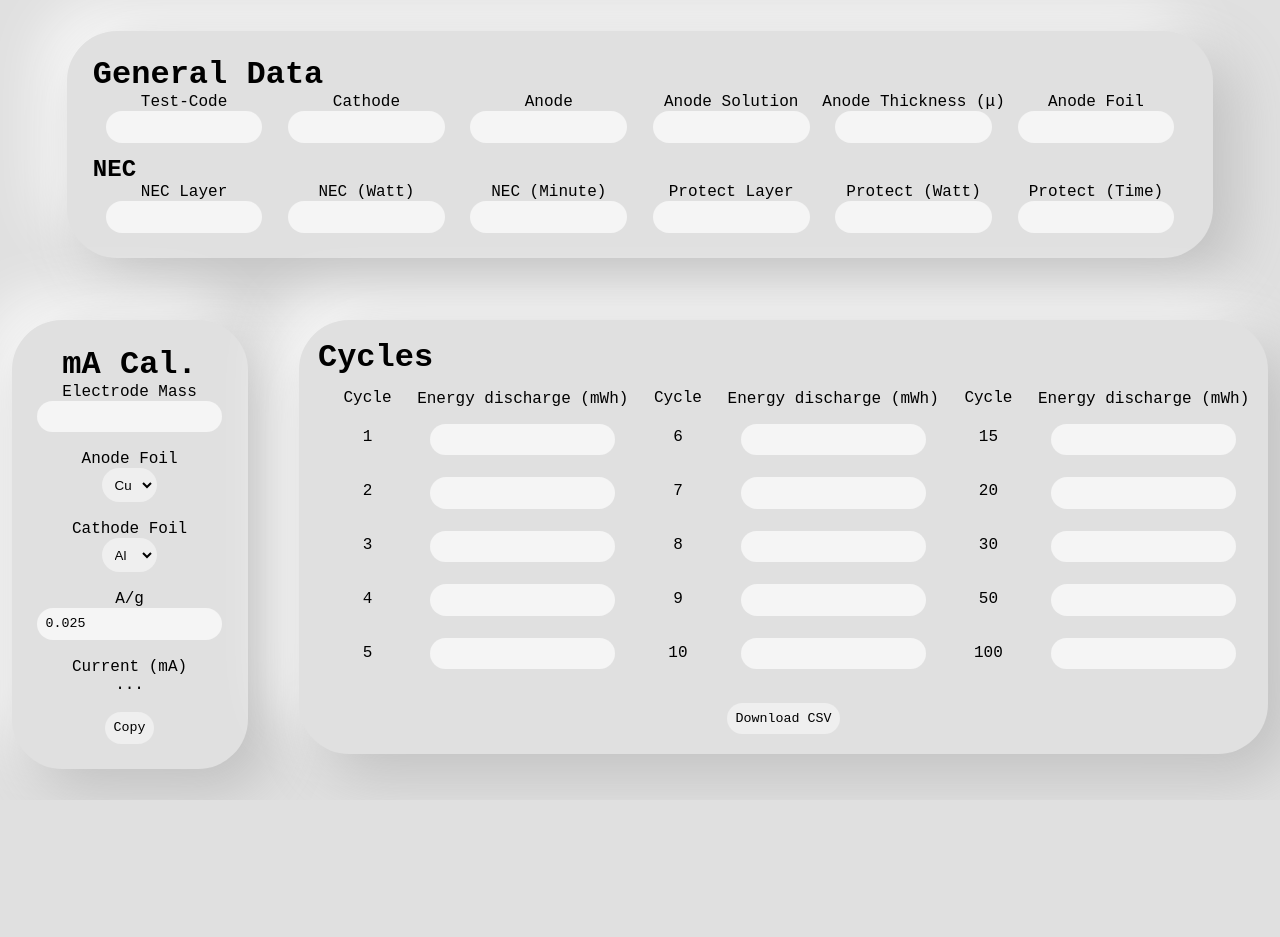
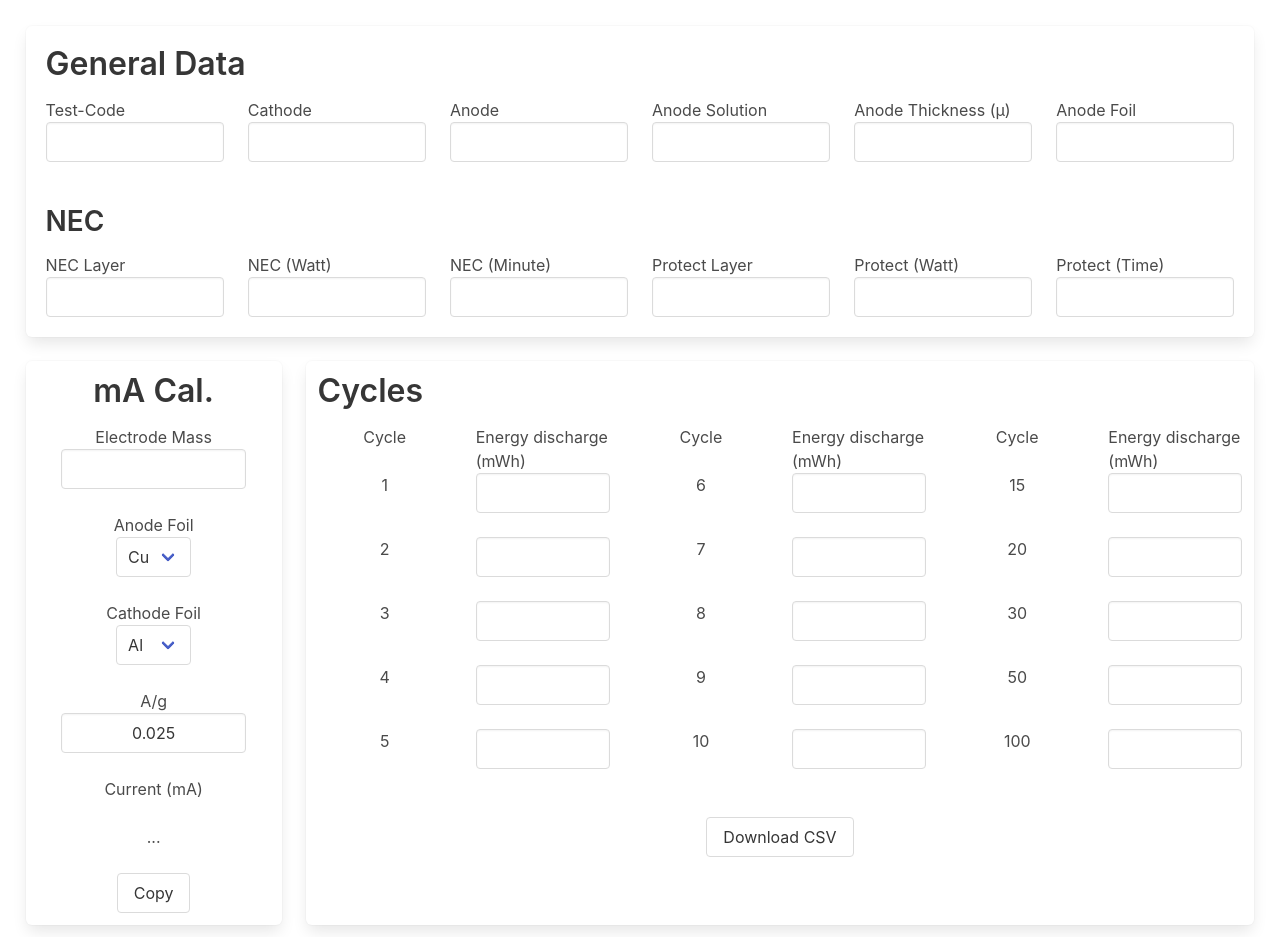
Before and after one commit to Putter173/NEC_DataEntry, a plain HTML site: page index.html in a window 1280 px wide. Before the commit the page ends 800 px from the top, so only its background shows below. Drawn offline with nearby package versions, Linux system fonts and the light colour scheme.

Commit message:
Added Bulma

```diff
--- a/index.html
+++ b/index.html
@@ -80,251 +80,199 @@
             document.body.removeChild(element);
         }
     </script>
-    <style>
-        body {
-            margin: 0;
-            background-color: #e0e0e0;
-        }
-        body,
-        input,
-        button {
-            font-family: "Courier New", Courier, monospace;
-        }
-        #max-size {
-            width: 100%;
-            height: 100vh;
-            display: grid;
-            place-items: center;
-        }
-        #dataBox {
-            border-radius: 50px;
-            background: #e0e0e0;
-            box-shadow:  20px 20px 60px #bebebe, -20px -20px 60px #ffffff;
-            width: fit-content;
-            height: fit-content;
-            padding: 2vw;
-        }
-        h1,
-        h2 {
-            margin: 0;
-        }
-        label,
-        #calBox,
-        .column {
-            display: grid;
-            place-items: center;
-        }
-        input {
-            background-color: #f5f5f5;
-        }
-        input,
-        select {
-            border: 2px solid transparent;
-            padding: 0.5vw;
-            border-radius: 50px;
-        }
-        button,
-        input {
-            border: 2px solid transparent;
-            padding: 0.5vw;
-            border-radius: 100px;
-        }
-        button:focus,
-        button:hover,
-        input {
-            outline: none;
-        }
-        button:active,
-        input#submit:active {
-            background-color: lightgray;
-            border: 2px solid transparent;
-        }
-        :focus {
-            border: 2px solid lightgray;
-        }
-        .firstIn {
-            width: 10.9375vw;
-            margin: 0 1vw;
-        }
-        h2 {
-            margin-top: 1vw;
-        }
-        #calBox {
-            border-radius: 50px;
-            background: #e0e0e0;
-            box-shadow:  20px 20px 60px #bebebe, -20px -20px 60px #ffffff;
-            width: fit-content;
-            height: fit-content;
-            padding: 2vw;
-            margin-right: 4vw;
-        }
-        #mainBox {
-            border-radius: 50px;
-            background: #e0e0e0;
-            box-shadow:  20px 20px 60px #bebebe, -20px -20px 60px #ffffff;
-            padding: 1.5vw;
-            width: fit-content;
-            height: fit-content;
-        }
-        #mainBox h1 {
-            margin-bottom: 1vw;
-        }
-        #sub {
-            display: flex;
-            text-align: center;
-            vertical-align: middle;
-        }
-        .sub {
-            margin-left: 2vw;
-        }
-        .sub p {
-            margin: 1.65625vw 0 1.15625vw 0;
-        }
-        .sub input {
-            margin: 1vw 0 .5vw 0;
-        }
-    </style>
+    <link rel="stylesheet" href="https://cdn.jsdelivr.net/npm/bulma@0.9.3/css/bulma.min.css">
 </head>
 <body>
-    <div id="max-size">
-        <div id="dataBox">
+    <div style="padding: 2vw;display: grid;place-items: center;height: 100vh;">
+        <div class="box content">
             <h1>General Data</h1>
-            <div style="display: flex;">
-                <label> Test-Code <br>
-                    <input class="firstIn" id="testCode">
+            <div class="columns" style="display: flex;">
+                <label class="column"> Test-Code
+                    <input class="input" id="testCode">
                 </label>
-                <label> Cathode <br>
-                    <input class="firstIn" id="cathode">
+                <label class="column"> Cathode
+                    <input class="input" id="cathode">
                 </label>
-                <label> Anode <br>
-                    <input class="firstIn" id="anode">
+                <label class="column"> Anode
+                    <input class="input" id="anode">
                 </label>
-                <label> Anode Solution <br>
-                    <input class="firstIn" id="anodeSol">
+                <label class="column"> Anode Solution
+                    <input class="input" id="anodeSol">
                 </label>
-                <label> Anode Thickness (μ) <br>
-                    <input class="firstIn" id="anodeThick">
+                <label class="column"> Anode Thickness (μ)
+                    <input class="input" id="anodeThick">
                 </label>
-                <label> Anode Foil <br>
-                    <input class="firstIn" id="anodeFoil">
+                <label class="column"> Anode Foil
+                    <input class="input" id="anodeFoil">
                 </label>
             </div>
             <h2>NEC</h2>
-            <div style="display: flex;">
-                <label> NEC Layer <br>
-                    <input class="firstIn" id="necLayer">
+            <div class="columns" style="display: flex;">
+                <label class="column"> NEC Layer
+                    <input class="input" id="necLayer">
                 </label>
-                <label> NEC (Watt) <br>
-                    <input class="firstIn" id="necWatt">
+                <label class="column"> NEC (Watt)
+                    <input class="input" id="necWatt">
                 </label>
-                <label> NEC (Minute) <br>
-                    <input class="firstIn" id="necMinute">
+                <label class="column"> NEC (Minute)
+                    <input class="input" id="necMinute">
                 </label>
-                <label> Protect Layer <br>
-                    <input class="firstIn" id="protectLayer">
+                <label class="column"> Protect Layer
+                    <input class="input" id="protectLayer">
                 </label>
-                <label> Protect (Watt) <br>
-                    <input class="firstIn" id="protectWatt">
+                <label class="column"> Protect (Watt)
+                    <input class="input" id="protectWatt">
                 </label>
-                <label> Protect (Time) <br>
-                    <input class="firstIn" id="protectTime">
+                <label class="column"> Protect (Time)
+                    <input class="input" id="protectTime">
                 </label>
             </div>
         </div>
-        <div style="display: flex;">
-            <div id="calBox">
+        <div class="columns">
+            <div class="column box content" style="margin: .75rem; max-width: 20vw;text-align: center;">
                 <h1>mA Cal.</h1>
                 <label> Electrode Mass <br>
-                    <input id="mass" type="number" onChange="calculate()">
+                    <input id="mass" class="input" style="max-width: 80%;text-align: center;" type="number" onChange="calculate()">
                 </label>
                 <br>
+                <br>
+                <div>
                     <label> Anode Foil <br>
+                        <div class="select">
                             <select id="anodeFoil" onChange="calculate()">
                                 <option value="Cu">Cu</option>
                                 <option value="Al">Al</option>
                             </select>
+                        </div>
                     </label>
+                    </div>
                 <br>
+                <div>
                     <label> Cathode Foil <br>
+                        <div class="select">
                             <select id="cathodeFoil" onChange="calculate()">
-
                                 <option value="Al">Al</option>
                                 <option value="Cu">Cu</option>
                             </select>
+                        </div>
+                    </label>
+                </div>
+                <br>
+                <label> A/g <br>
+                    <input  id="ampPerGram" class="input" style="max-width: 80%;text-align: center;" value="0.025" onChange="calculate()">
                 </label>
                 <br>
-                <label> A/g <br>
-                    <input  id="ampPerGram" value="0.025" onChange="calculate()">
-                </label>
                 <br>
-                <label> Current (mA) <br>
-                    <div id="result" onChange="calculate()">
+                <label> Current (mA) <br><br>
+                    <div id="result" style="text-align: center;" onChange="calculate()">
                         ...
                     </div>
                 </label>
                 <br>
-                <button id="copy" onclick="cc()">Copy</button>
+                <button class="button" id="copy" onclick="cc()">Copy</button>
             </div>
-            <div id="mainBox">
+            <div class="box content column" style="margin: .75rem;">
                 <h1>Cycles</h1>
-                <div class="column">
-                    <div class="column">
-                        <div id="sub">
-                            <div class="sub column">
+                <div>
+                    <div>
+                        <div class="columns">
+                            <div class="column" style="text-align: center;">
                                 Cycle
                                 <br>
+                                <br>
                                 <p>1</p>
+                                <br>
                                 <p>2</p>
+                                <br>
                                 <p>3</p>
+                                <br>
                                 <p>4</p>
+                                <br>
                                 <p>5</p>
                             </div>
-                            <div class="sub column">
+                            <div class="column">
                                 Energy discharge (mWh)
-                                <input type="number" id="1">
-                                <input type="number" id="2">
-                                <input type="number" id="3">
-                                <input type="number" id="4">
-                                <input type="number" id="5">
+                                <input class="input" type="number" id="1">
+                                <br>
+                                <br>
+                                <input class="input" type="number" id="2">
+                                <br>
+                                <br>
+                                <input class="input" type="number" id="3">
+                                <br>
+                                <br>
+                                <input class="input" type="number" id="4">
+                                <br>
+                                <br>
+                                <input class="input" type="number" id="5">
                             </div>
-                            <div class="sub column">
+                            <div class="column" style="text-align: center;">
                                 Cycle
                                 <br>
+                                <br>
                                 <p>6</p>
+                                <br>
                                 <p>7</p>
+                                <br>
                                 <p>8</p>
+                                <br>
                                 <p>9</p>
+                                <br>
                                 <p>10</p>
                             </div>
-                            <div class="sub column">
+                            <div class="column">
                                 Energy discharge (mWh)
-                                <input type="number" id="6">
-                                <input type="number" id="7">
-                                <input type="number" id="8">
-                                <input type="number" id="9">
-                                <input type="number" id="10">
+                                <input class="input" type="number" id="6">
+                                <br>
+                                <br>
+                                <input class="input" type="number" id="7">
+                                <br>
+                                <br>
+                                <input class="input" type="number" id="8">
+                                <br>
+                                <br>
+                                <input class="input" type="number" id="9">
+                                <br>
+                                <br>
+                                <input class="input" type="number" id="10">
                             </div>
-                            <div class="sub column">
+                            <div class="column" style="text-align: center;">
                                 Cycle
                                 <br>
+                                <br>
                                 <p>15</p>
+                                <br>
                                 <p>20</p>
+                                <br>
                                 <p>30</p>
+                                <br>
                                 <p>50</p>
+                                <br>
                                 <p>100</p>
                             </div>
-                            <div class="sub column">
+                            <div class="column">
                                 Energy discharge (mWh)
-                                <input type="number" id="15">
-                                <input type="number" id="20">
-                                <input type="number" id="30">
-                                <input type="number" id="50">
-                                <input type="number" id="100">
+                                <input class="input" type="number" id="15">
+                                <br>
+                                <br>
+                                <input class="input" type="number" id="20">
+                                <br>
+                                <br>
+                                <input class="input" type="number" id="30">
+                                <br>
+                                <br>
+                                <input class="input" type="number" id="50">
+                                <br>
+                                <br>
+                                <input class="input" type="number" id="100">
                             </div>
                         </div>
                     </div>
-                    <div style="display: inline; margin-top: 2vw;">
-                        <button onclick="csv()">Download CSV</button>
+                    <div style="display: grid;place-content: center;">
+                        <br>
+                        <br>
+                        <button class="button" onclick="csv()">Download CSV</button>
+                        <br>
                     </div>
                 </div>
             </div>
```
Lines whose indentation alone changed are shown as unchanged.
